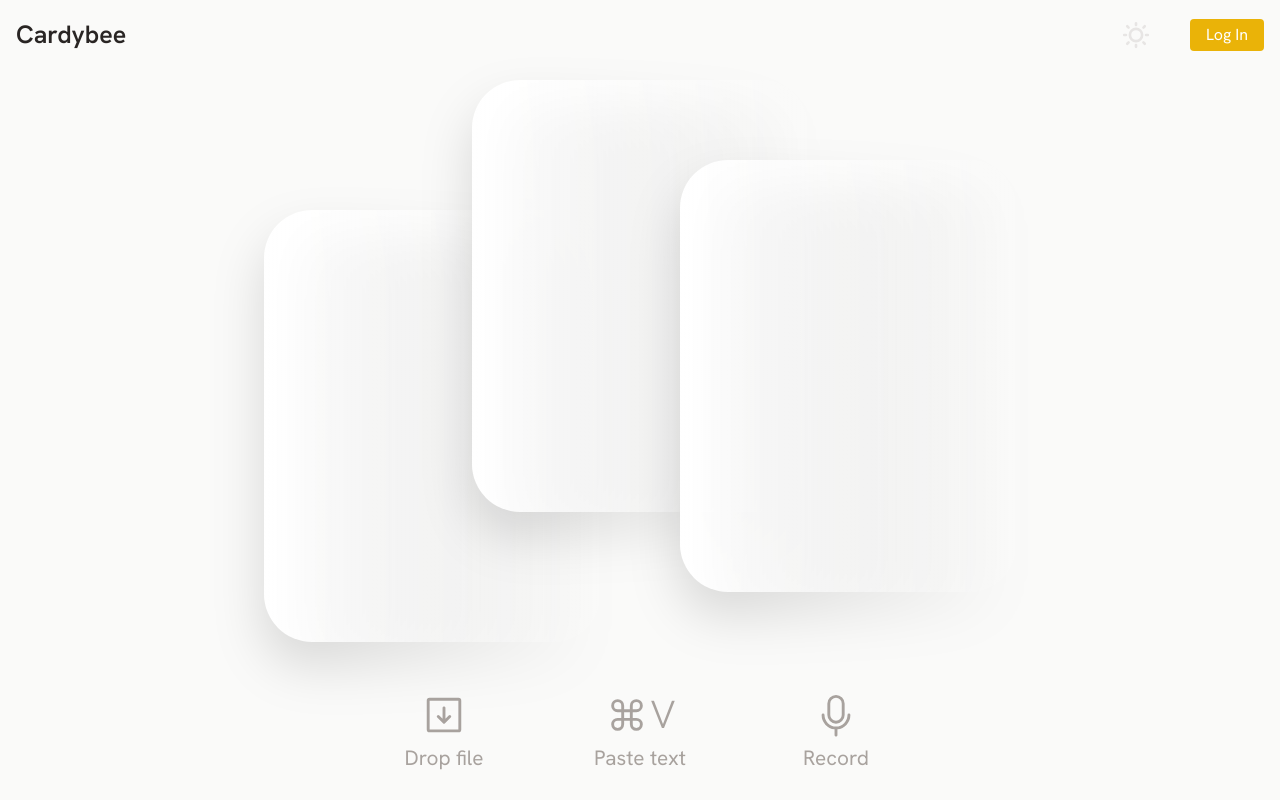
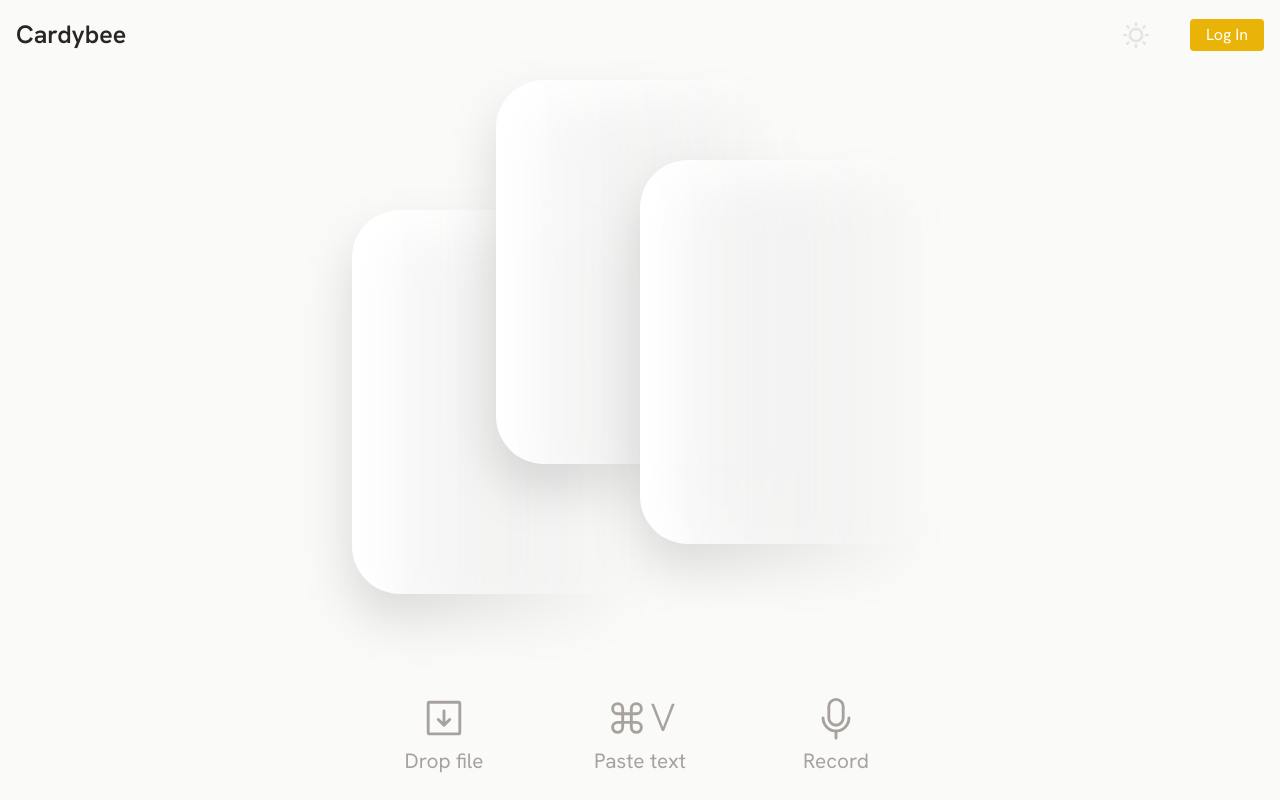
Before and after one commit to philipmuller/cardify, a Next.js app: page / in a window 1280 px wide. Built offline with nearby package versions, Linux system fonts and the light colour scheme; no server answers.

Commit message:
New breakpoint behaviour

```diff
--- a/app/components/options-bar.tsx
+++ b/app/components/options-bar.tsx
@@ -17,8 +17,7 @@ export default function OptionsBar( { isHoveringFile, isStartingShortcut, breakp
     const transition = { type: "spring", stiffness: 100, damping: 30, duration: 0.2};
 
     return (
-        <div className={`flex flex-row justify-center gap-4 basis-1/4 px-5 fixed w-full bottom-10 ${isHoveringFile || isStartingShortcut ? 'md:fixed md:-bottom-20' : 'md:relative'} text-sm md:text-xl text-stone-400 dark:text-stone-500 text-center px-20`}>
-
+        <div className={`flex flex-row justify-center gap-4 basis-1/4 px-5 fixed w-full bottom-10 md:bottom-0 ${isHoveringFile || isStartingShortcut ? 'md:fixed md:-bottom-20' : 'md:relative'} text-sm md:text-xl text-stone-400 dark:text-stone-500 text-center px-20`}>
         <motion.button layout className="flex flex-col items-center justify-center p-1 w-full h-full max-w-[180px] max-h-28 gap-1"
         whileInView={{
             y: yOffset(isHoveringFile),
--- a/app/components/preview-card.tsx
+++ b/app/components/preview-card.tsx
@@ -11,7 +11,7 @@ export default function PreviewCard() {
     }
 
     return (
-        <div className="h-80 w-80 md:h-130 md:w-130 flex items-center justify-center">
+        <div className="h-80 w-80 md:h-96 md:w-96 2xl:h-[27rem] 2xl:w-[27rem] aspect-square flex items-center justify-center">
             <motion.div
                 className={`bg-gradient-to-r from-white dark:from-[#2E2A29] to-transparent dark:to-transparent bg-cover rounded-5xl w-3/4 h-full text-black drop-shadow-2xl p-4 `}
                 whileHover={{ scale: 1.07 }}
--- a/app/components/preview-display.tsx
+++ b/app/components/preview-display.tsx
@@ -86,14 +86,13 @@ export function PreviewDisplay({ state, breakpoint, screenHeight }: { state: Pre
                     console.log(xOffset(idx));
                     return (
                         <motion.div
-                        className="flex items-center box-content"// bg-red-500"
+                        className="flex box-content"// bg-red-500"
                         key={idx}
                         whileInView={{
                             x: xOffset(idx),
                             y: yOffset(idx),
                             paddingTop: tPadding(idx),
                             paddingBottom: bPadding(idx),
-                            height: isMobile() ? 200 : undefined,
                         }}
                         transition={transition}>
                             <PreviewCard/>
@@ -106,7 +105,7 @@ export function PreviewDisplay({ state, breakpoint, screenHeight }: { state: Pre
     };
 
     return (
-        <div className="flex flex-row justify-center items-center basis-3/4 pt-20 pb-14">
+        <div className="flex flex-row justify-center items-center basis-3/4 pt-20 pb-14 shrink">
             {displayCards()}
         </div>
     );
--- a/tailwind.config.ts
+++ b/tailwind.config.ts
@@ -63,7 +63,7 @@ const config: Config = {
 
       width: {
         '100': '19rem',
-        '130': '28rem',
+        '130': '27rem',
       },
       height: {
         '100': '19rem',
```
